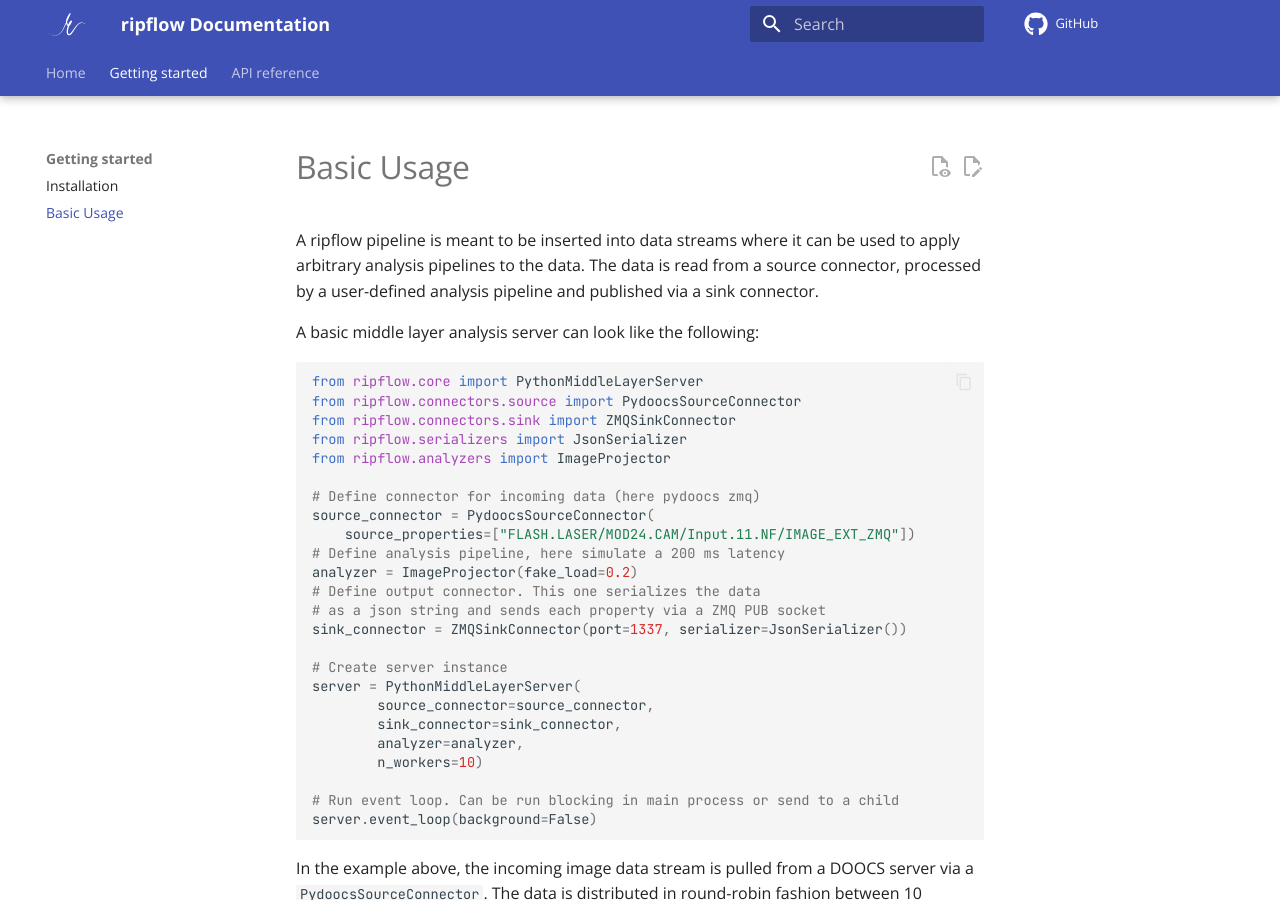
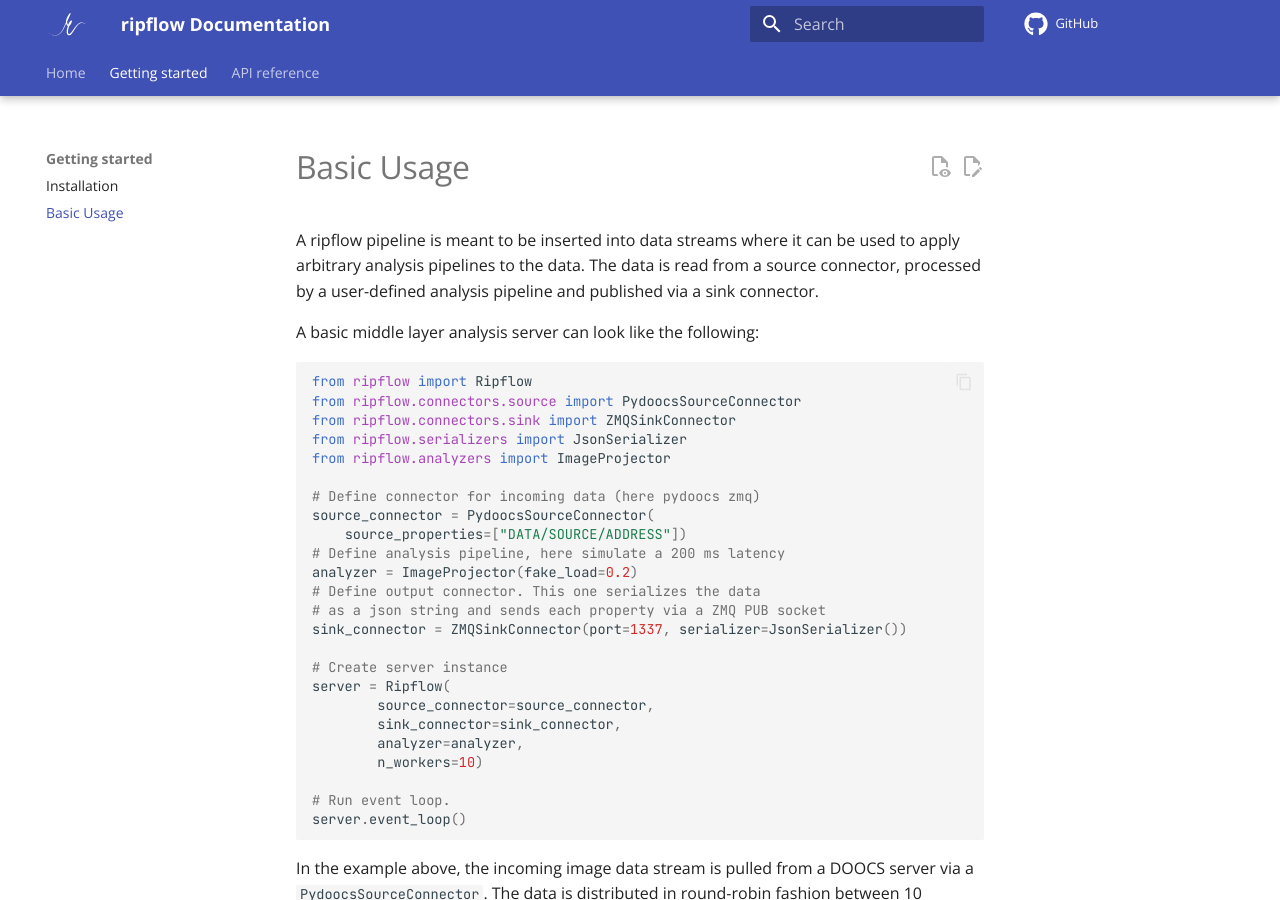
Before and after one commit to soerenjalas/ripflow, an MkDocs documentation site: the page built from docs/basic-usage.md, in a window 1280 px wide and 900 px high. Built offline with MkDocs 1.6.1 and Material for MkDocs 9.7.7, drawn with Linux system fonts in a browser that asks for light colours; comment, search, counter and statistics services are not loaded.

Commit message:
Update docs

````diff
--- a/docs/basic-usage.md
+++ b/docs/basic-usage.md
@@ -5,7 +5,7 @@
 A basic middle layer analysis server can look like the following:
 
 ```python
-from ripflow.core import PythonMiddleLayerServer
+from ripflow import Ripflow
 from ripflow.connectors.source import PydoocsSourceConnector
 from ripflow.connectors.sink import ZMQSinkConnector
 from ripflow.serializers import JsonSerializer
@@ -13,7 +13,7 @@
 
 # Define connector for incoming data (here pydoocs zmq)
 source_connector = PydoocsSourceConnector(
-    source_properties=["FLASH.LASER/MOD24.CAM/Input.11.NF/IMAGE_EXT_ZMQ"])
+    source_properties=["DATA/SOURCE/ADDRESS"])
 # Define analysis pipeline, here simulate a 200 ms latency
 analyzer = ImageProjector(fake_load=0.2)
 # Define output connector. This one serializes the data
@@ -21,14 +21,14 @@
 sink_connector = ZMQSinkConnector(port=1337, serializer=JsonSerializer())
 
 # Create server instance
-server = PythonMiddleLayerServer(
+server = Ripflow(
         source_connector=source_connector,
         sink_connector=sink_connector,
         analyzer=analyzer,
         n_workers=10)
 
-# Run event loop. Can be run blocking in main process or send to a child
-server.event_loop(background=False)
+# Run event loop.
+server.event_loop()
 ```
 
 In the example above, the incoming image data stream is pulled from a DOOCS server via a `PydoocsSourceConnector`. The data is distributed in round-robin fashion between 10 workers, which apply the `ImageProjector` analysis pipeline to the data. The result is then serialized as a json string and published via a ZMQ PUB socket.
````
